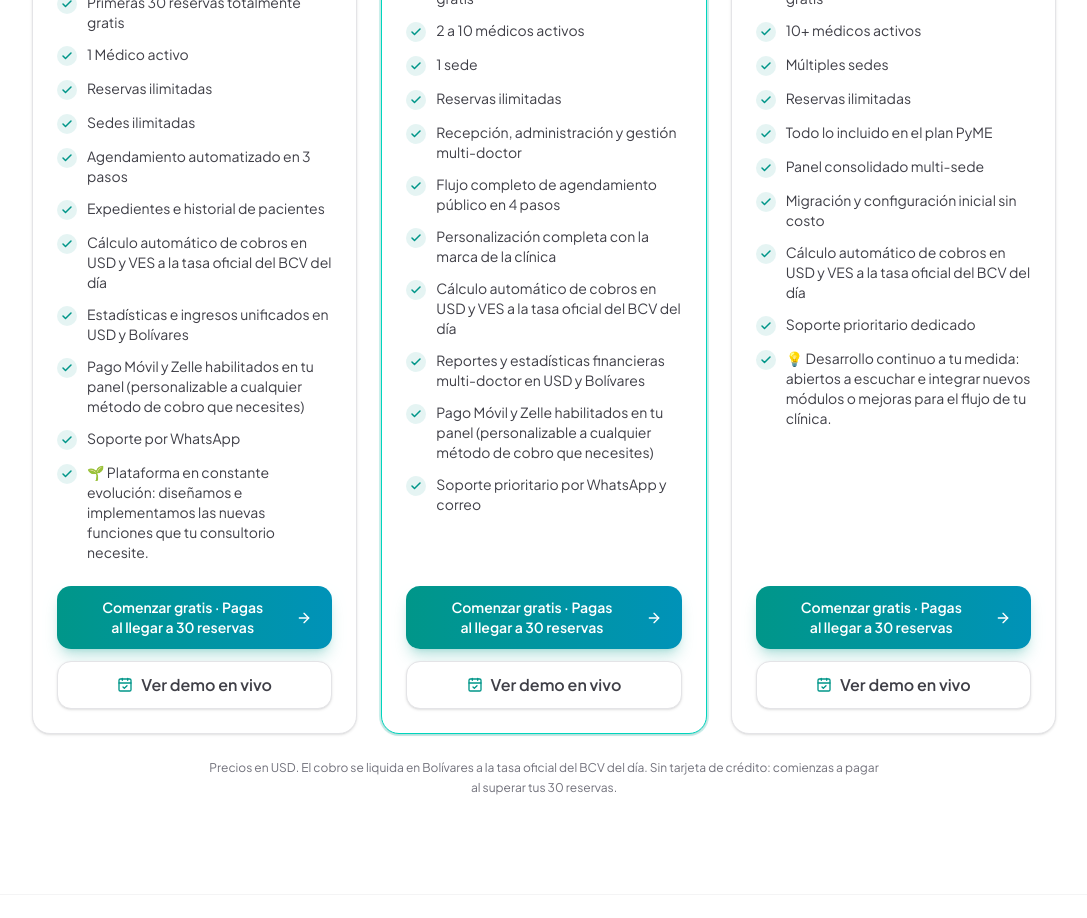
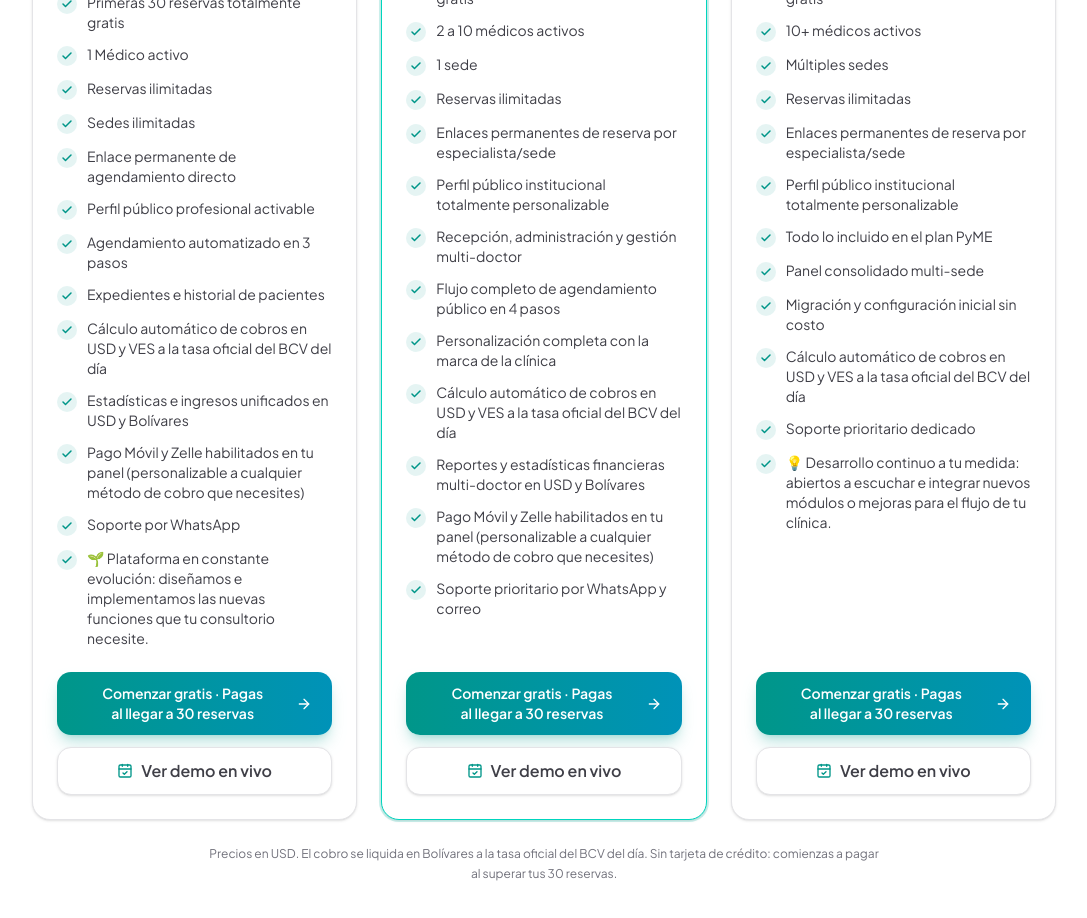
Before and after one commit to jggalviz/medisys, a Next.js app: page / in a window 1280 px wide. Shown: the part 3960-4878 px from the top of the page, without its empty margins (96-1183 px from the left). Built offline with nearby package versions, Linux system fonts and the light colour scheme; no server answers.

Commit message:
feat(pricing): add permanent booking links and public profile features
- Add permanent direct booking link and public profile feature to Individual plan
- Add multi-specialist booking links and customizable institutional profile to PyME and PRO plans

```diff
--- a/src/app/page.tsx
+++ b/src/app/page.tsx
@@ -195,6 +195,8 @@ const PLANES_LANDING: readonly PlanLanding[] = [
       "1 Médico activo",
       "Reservas ilimitadas",
       "Sedes ilimitadas",
+      "Enlace permanente de agendamiento directo",
+      "Perfil público profesional activable",
       "Agendamiento automatizado en 3 pasos",
       "Expedientes e historial de pacientes",
       "Cálculo automático de cobros en USD y VES a la tasa oficial del BCV del día",
@@ -222,6 +224,8 @@ const PLANES_LANDING: readonly PlanLanding[] = [
       "2 a 10 médicos activos",
       "1 sede",
       "Reservas ilimitadas",
+      "Enlaces permanentes de reserva por especialista/sede",
+      "Perfil público institucional totalmente personalizable",
       "Recepción, administración y gestión multi-doctor",
       "Flujo completo de agendamiento público en 4 pasos",
       "Personalización completa con la marca de la clínica",
@@ -248,6 +252,8 @@ const PLANES_LANDING: readonly PlanLanding[] = [
       "10+ médicos activos",
       "Múltiples sedes",
       "Reservas ilimitadas",
+      "Enlaces permanentes de reserva por especialista/sede",
+      "Perfil público institucional totalmente personalizable",
       "Todo lo incluido en el plan PyME",
       "Panel consolidado multi-sede",
       "Migración y configuración inicial sin costo",
```
